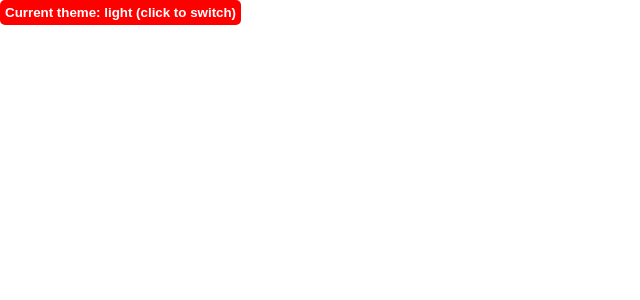
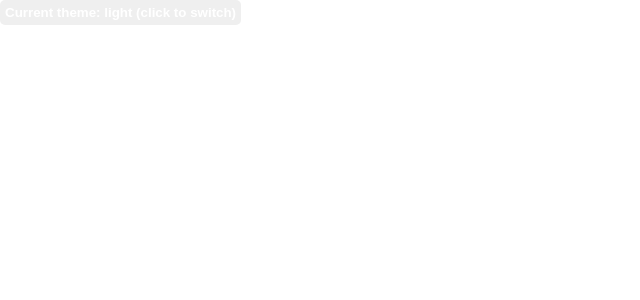
Before and after one commit to luisdourado33/dockerized-todo-app, a React (Create React App) app: page / in a window 1280 px wide. Shown: the top 300 px of the page, without its empty margins (0-640 px from the left). Built offline with nearby package versions, Linux system fonts and the light colour scheme.

Commit message:
feat: remove theme active dependecy to bgColor

```diff
--- a/src/components/atoms/custom-button/index.tsx
+++ b/src/components/atoms/custom-button/index.tsx
@@ -4,8 +4,7 @@ import styled from "styled-components";
 const Button = styled.button`
   color: #ffff;
   font-weight: bold;
-  background-color: ${(props) =>
-    props.theme.current === "light" ? "red" : "blue"};
+  background-color: ${(props) => props.theme.colors.primary};
   padding: 5px;
   border: 0px solid transparent;
   border-radius: 5px;
```
